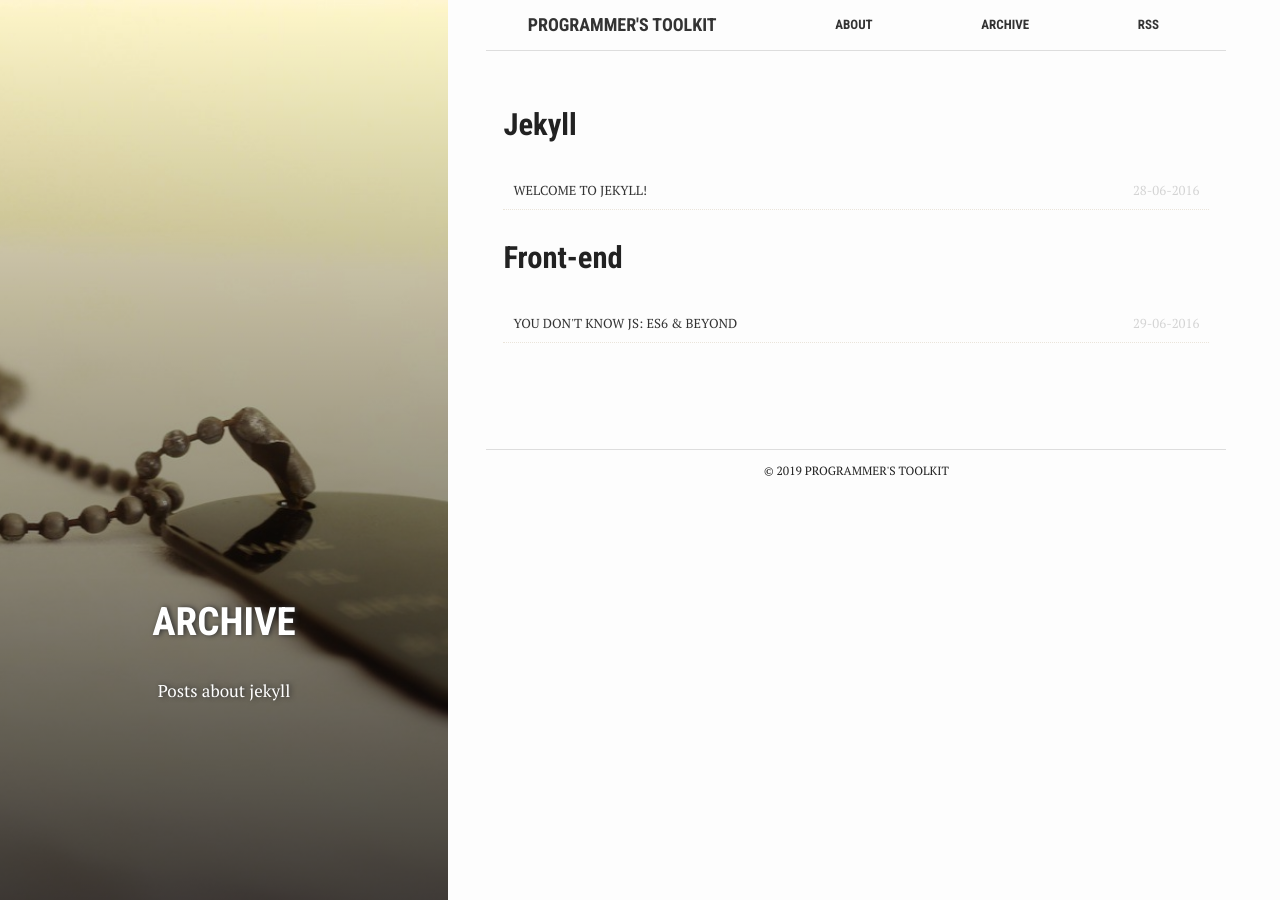
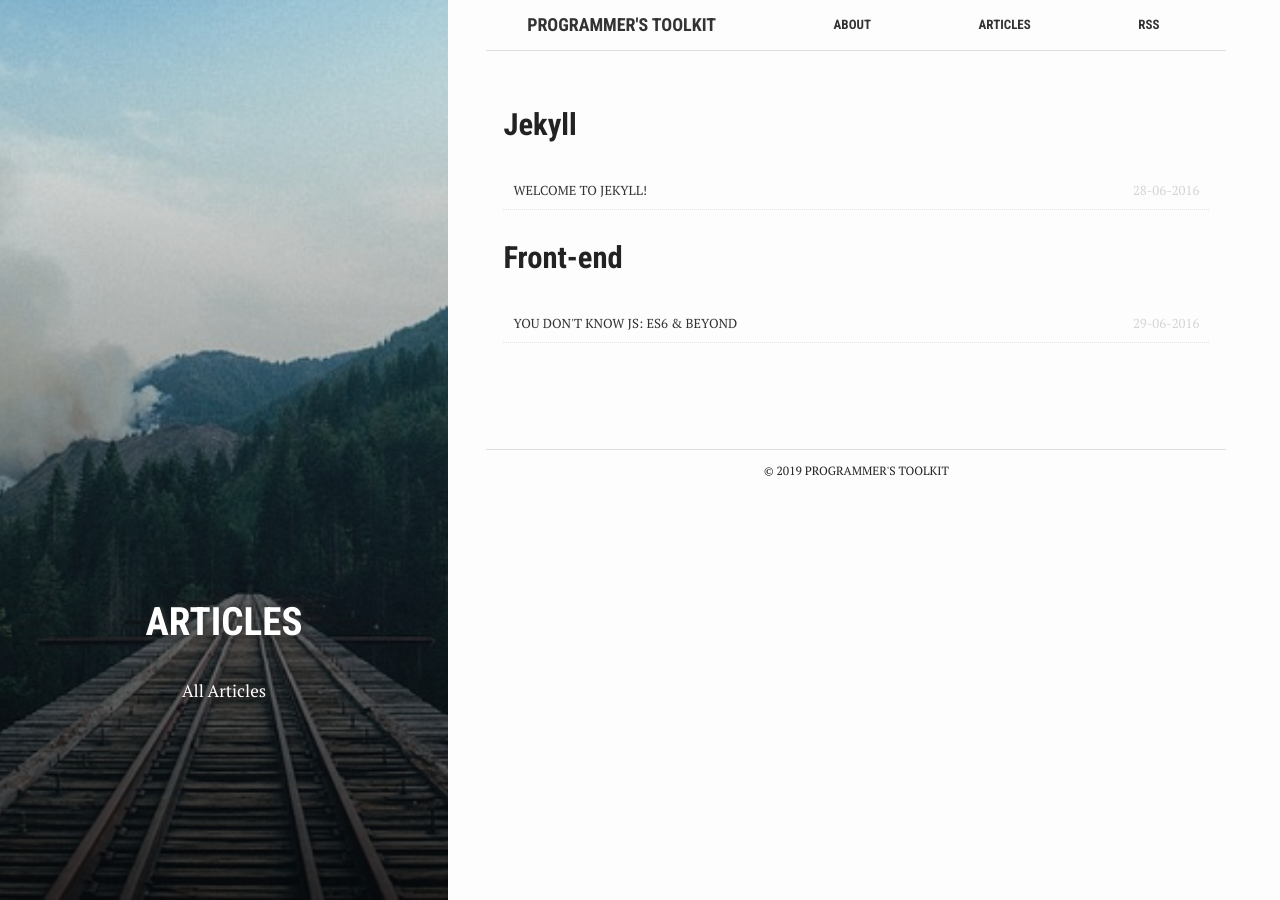
Before and after one commit to esummers1/esummers1.github.io, a Jekyll site: the page built from archive.md, in a window 1280 px wide. Built offline with Jekyll 4.4.1, drawn with Linux system fonts in a browser that asks for light colours.

Commit message:
Update archive page

```diff
--- a/archive.md
+++ b/archive.md
@@ -1,10 +1,10 @@
 ---
-bg: "tag.jpg"
+bg: "rails.jpg"
 layout: page
 permalink: /posts/
-title: "Archive"
-crawlertitle: "All articles"
-summary: "Posts about jekyll"
+title: "Articles"
+crawlertitle: "Articles"
+summary: "All Articles"
 active: archive
 ---
 
```
